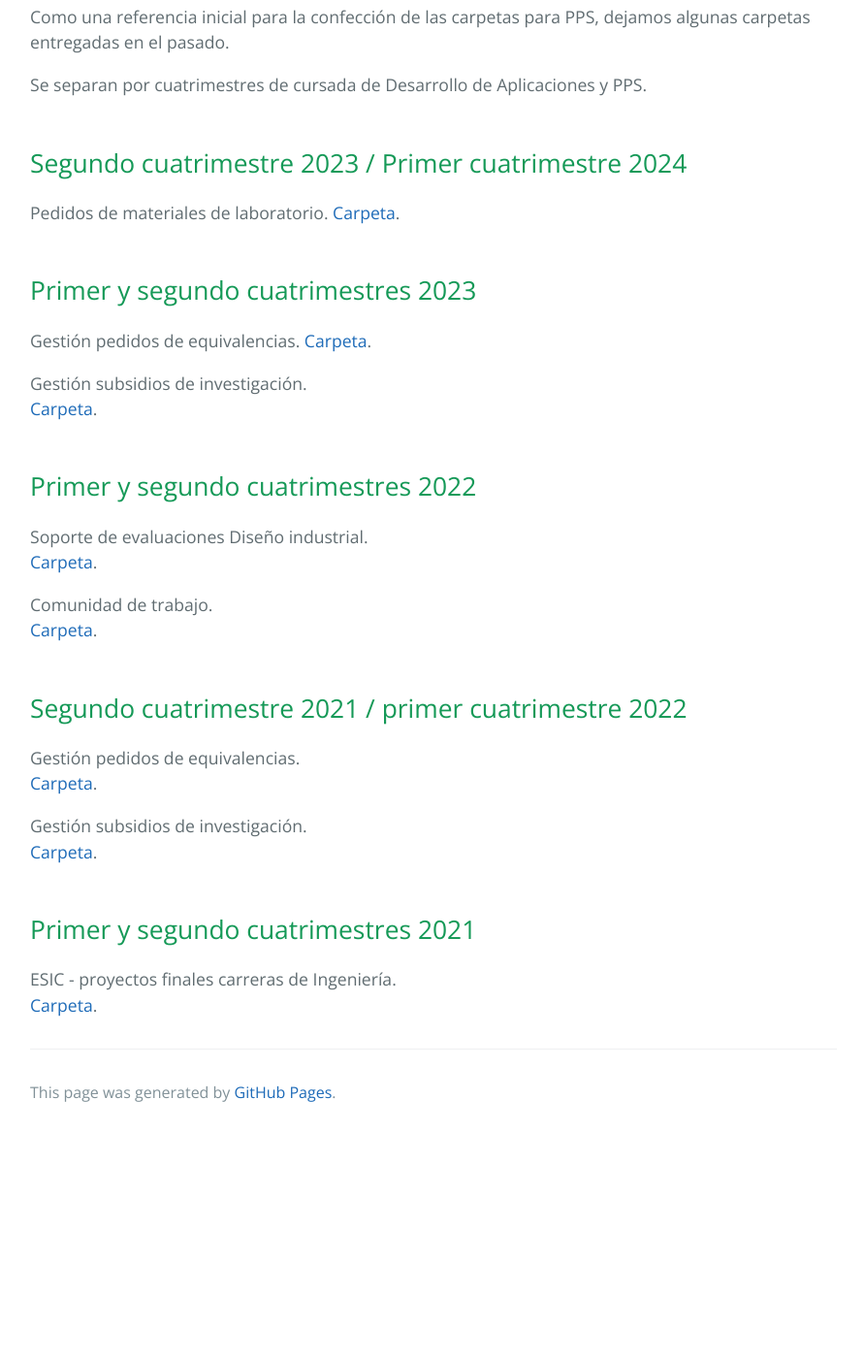
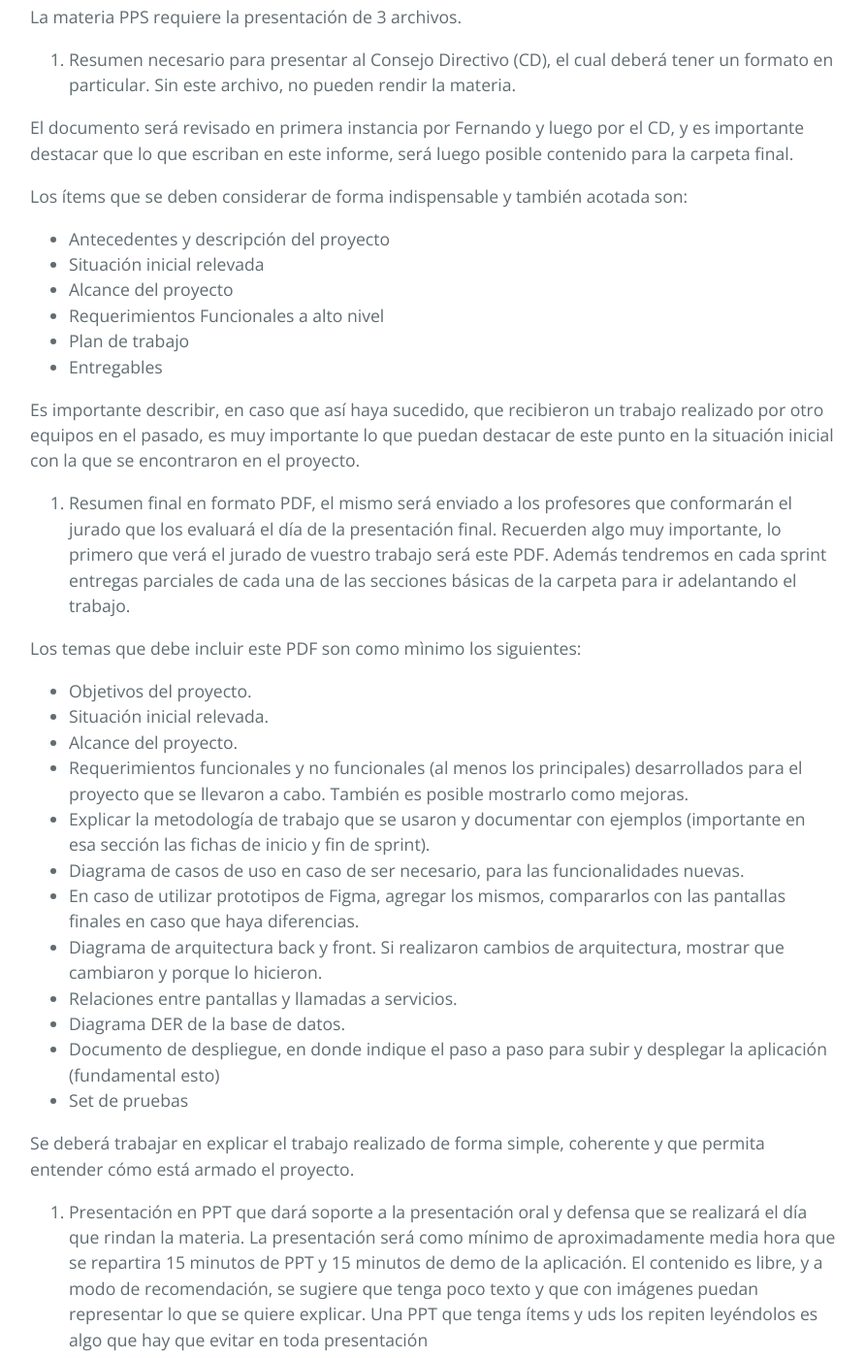
Before and after one commit to unahur-desapp/unahur-desapp-site, a Jekyll site: the page built from pautas-para-la-carpeta.md, in a window 1280 px wide and 1400 px high, scrolled down 278 px. Shown: the whole window at 97% size, without its empty margins (193-1085 px from the left). Built offline with Jekyll 4.4.1, drawn with Linux system fonts in a browser that asks for light colours; our own code applies the rules of GitHub Pages for plain Markdown files; before the commit the page ends 1448 px from its top, so only the background shows below that; some of the changed text lies outside the part shown.

Commit message:
Se agregaron las pautas de la carpeta y el usuario de trello de Hernan Guzman

```diff
--- a/pautas-para-la-carpeta.md
+++ b/pautas-para-la-carpeta.md
@@ -3,6 +3,47 @@ layout: default
 ---
 
 # Pautas para la carpeta
+
+La materia PPS requiere la presentación de 3 archivos.
+
+1. Resumen necesario para presentar al Consejo Directivo (CD), el cual deberá tener un formato en particular. Sin este archivo, no pueden rendir la materia.
+
+El documento será revisado en primera instancia por Fernando y luego por el CD, y es importante destacar que lo que escriban en este informe, será luego posible contenido para la carpeta final.
+
+Los ítems que se deben considerar de forma indispensable y también acotada son:
+- Antecedentes y descripción del proyecto
+- Situación inicial relevada
+- Alcance del proyecto
+- Requerimientos Funcionales a alto nivel
+- Plan de trabajo
+- Entregables
+
+
+Es importante describir, en caso que así haya sucedido, que recibieron un trabajo realizado por otro equipos en el pasado, es muy importante lo que puedan destacar de este punto en la situación inicial con la que se encontraron en el proyecto.
+
+2. Resumen final en formato PDF, el mismo será enviado a los profesores que conformarán el jurado que los evaluará el día de la presentación final. Recuerden algo muy importante, lo primero que verá el jurado de vuestro trabajo será este PDF. Además tendremos en cada sprint entregas parciales de cada una de las secciones básicas de la carpeta para ir adelantando el trabajo.
+
+Los temas que debe incluir este PDF son como mìnimo los siguientes:
+- Objetivos del proyecto.
+- Situación inicial relevada.
+- Alcance del proyecto.
+- Requerimientos funcionales y no funcionales (al menos los principales) desarrollados para el proyecto que se llevaron a cabo. También es posible mostrarlo como mejoras.
+- Explicar la metodología de trabajo que se usaron y documentar con ejemplos (importante en esa sección las fichas de inicio y fin de sprint).
+- Diagrama de casos de uso en caso de  ser necesario, para las funcionalidades nuevas.
+- En caso de utilizar prototipos de Figma, agregar los mismos, compararlos con las pantallas finales en caso que haya diferencias.
+- Diagrama de arquitectura back y front. Si realizaron cambios de arquitectura, mostrar que cambiaron y porque lo hicieron.
+- Relaciones entre pantallas y llamadas a servicios.
+- Diagrama DER de la base de datos.
+- Documento de despliegue, en donde indique el paso a paso para subir y desplegar la aplicación (fundamental esto)
+- Set de pruebas
+
+Se deberá trabajar en explicar el trabajo realizado de forma simple, coherente y que permita entender cómo está armado el proyecto.
+
+
+3. Presentación en PPT que dará soporte a la presentación oral y defensa que se realizará el día que rindan la materia. La presentación será como mínimo de aproximadamente media hora que se repartira 15 minutos de PPT y 15 minutos de demo de la aplicación. El contenido es libre, y a modo de recomendación, se sugiere que tenga poco texto y que con imágenes puedan representar lo que se quiere explicar. Una PPT que tenga ítems y uds los repiten leyéndolos es algo que hay que evitar en toda presentación
+
+Se propondrá a mitad de cuatrimestre un ensayo para la presentacion.
+
 
 Como una referencia inicial para la confección de las carpetas para PPS, dejamos algunas carpetas entregadas en el pasado.
 
```
Also changed, not shown: index.md (+1 -1 lines).
